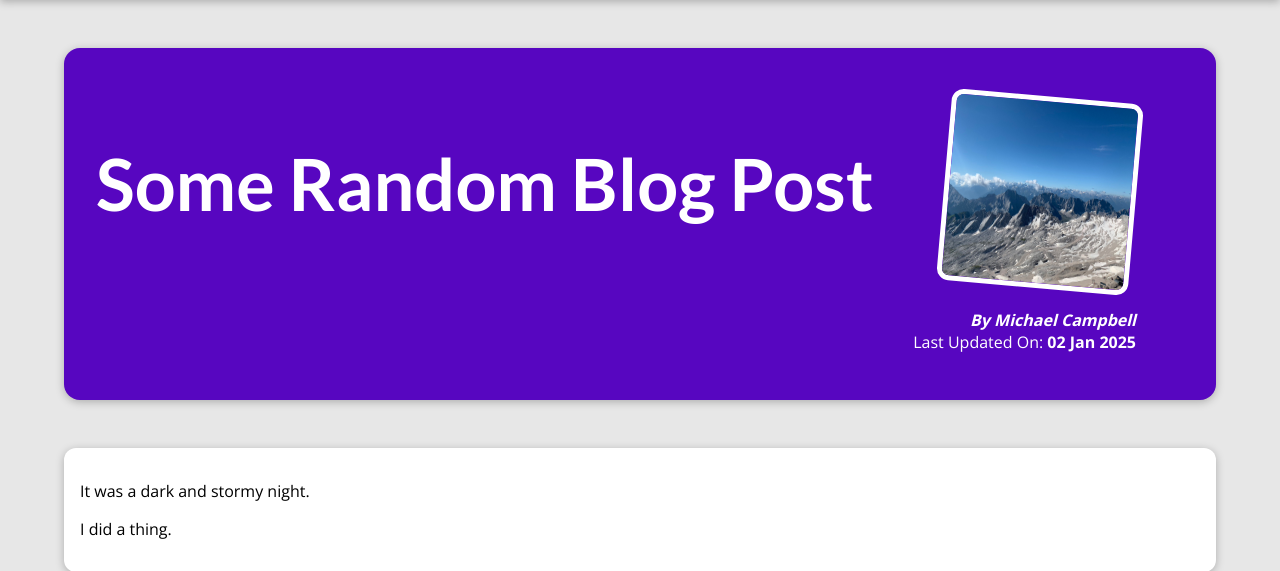
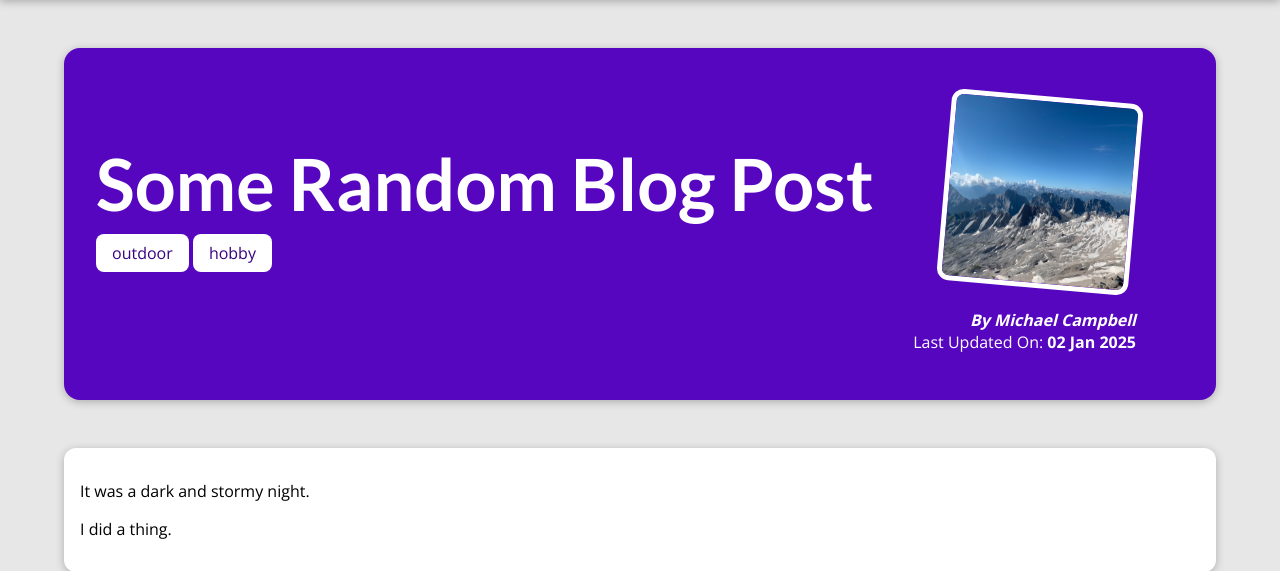
Before and after one commit to mcampbell/udemy-django, a Django app: a page that uses my_site/blog/templates/blog/post-detail.html in a window 1280 px wide. Shown: the part 80-651 px from the top of the page. Run offline with Django 5.2, Linux system fonts and the light colour scheme; data comes from the database, SQL or seed files in the repository.

Commit message:
Show tags on the main page

```diff
--- a/my_site/blog/static/blog/post-detail.css
+++ b/my_site/blog/static/blog/post-detail.css
@@ -27,6 +27,7 @@ This isn't a css class, so also don't quite are enough to go into it.
 #summary h2 {
     color: white;
     font-size: 4.5rem;
+    margin-bottom: 1rem;
 }
 
 #summary article {
@@ -74,3 +75,10 @@ main {
     border-radius: 12px;
     box-shadow: 0 2px 8px rgba(0, 0, 0, 0.25);
 }
+
+.tag {
+    background-color: white;
+    color: #390281;
+    padding: 0.5rem 1rem;
+    border-radius: 8px;
+}
--- a/my_site/blog/templates/blog/post-detail.html
+++ b/my_site/blog/templates/blog/post-detail.html
@@ -12,6 +12,11 @@
 {% block content %}
     <section id="summary">
         <h2>{{ post.title }}</h2>
+        <div>
+            {% for tag in post.tags.all %}
+                <span class="tag">{{ tag.caption }}</span>
+            {% endfor %}
+        </div>
         <article>
             <img src="{% static "blog/images/"|add:post.image %}" alt="{{ post.title }}">
             <address>By <a href="mailto:{{ post.author.email }}">{{ post.author }}</a></address>
```
